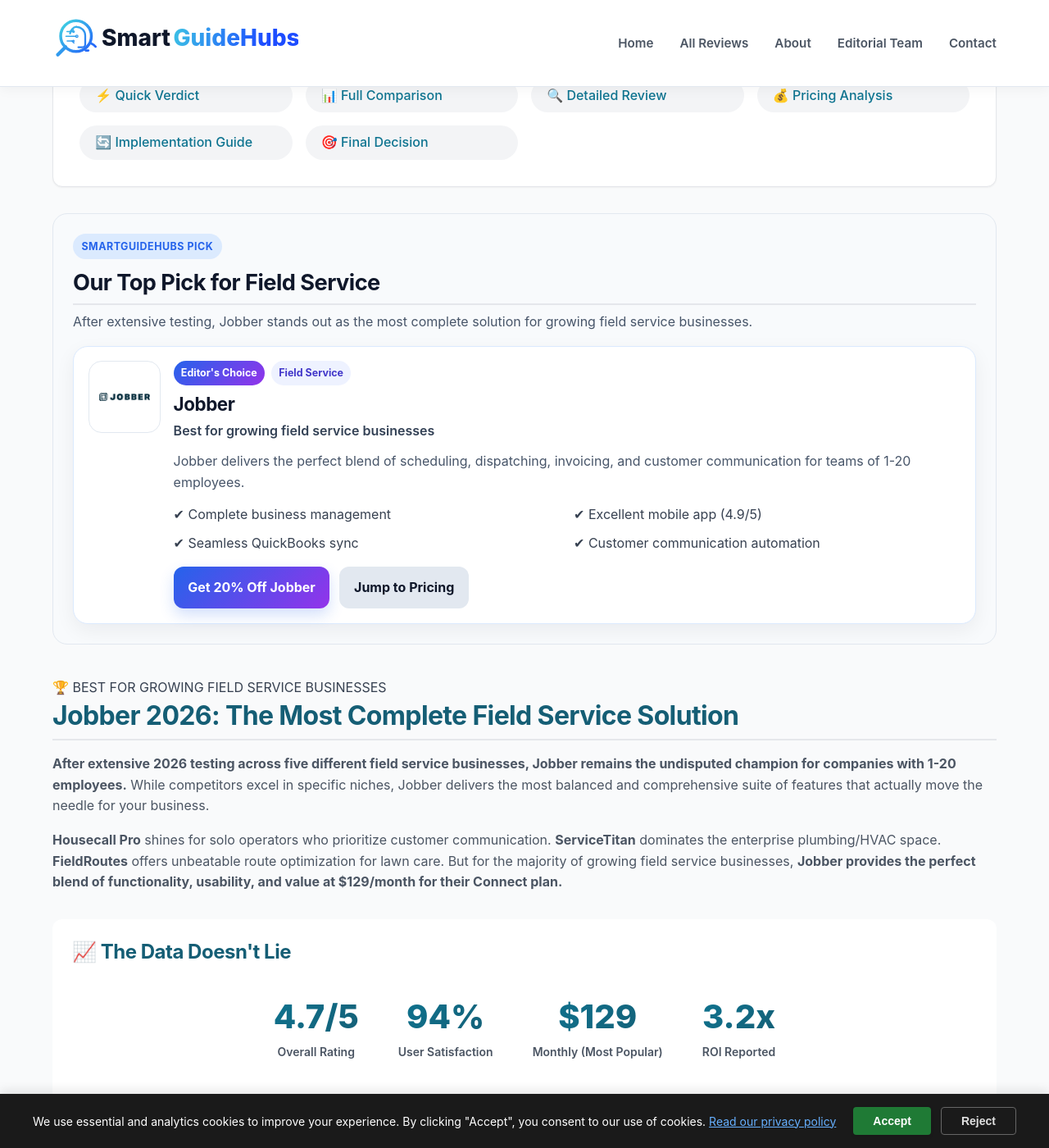
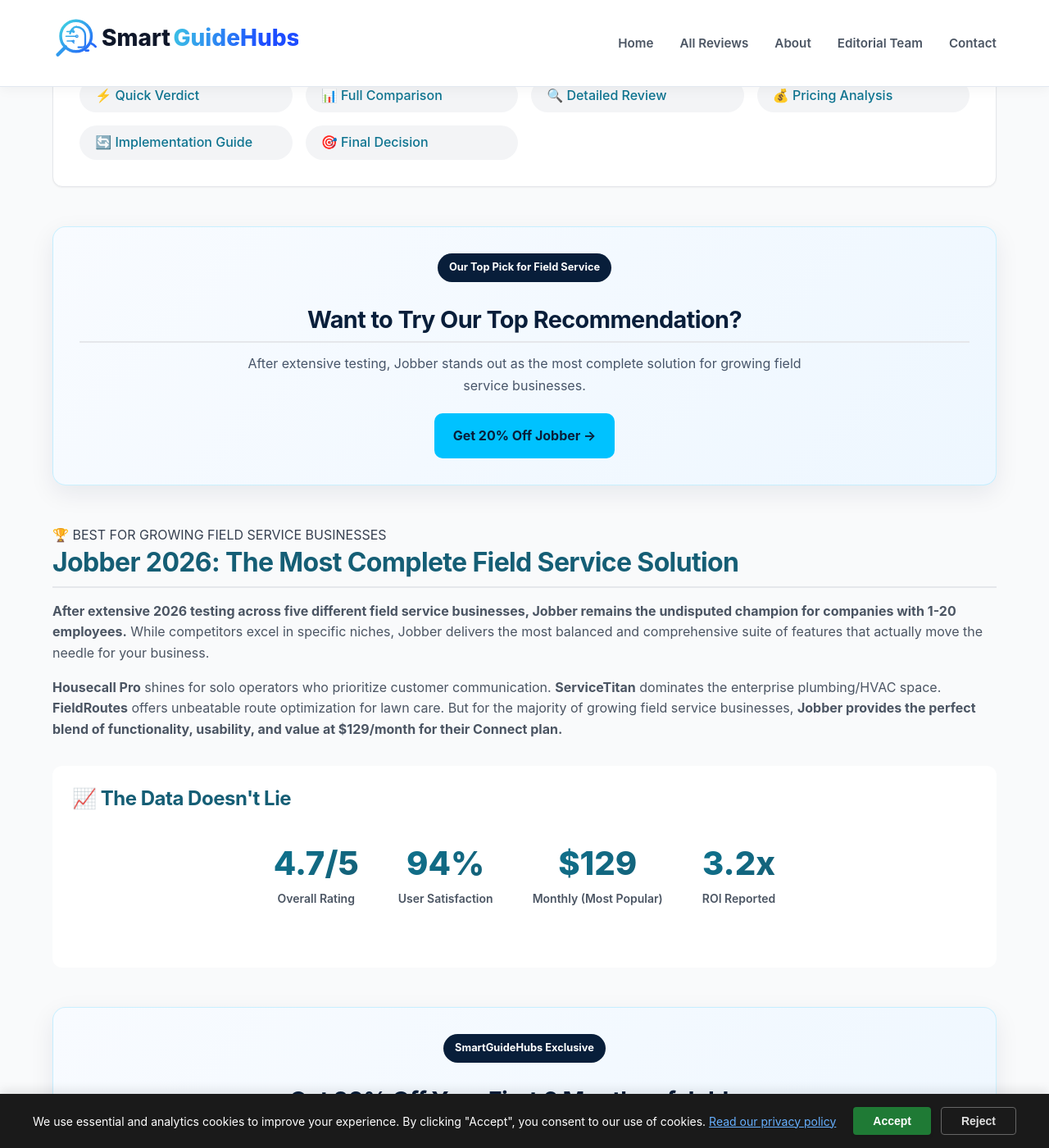
Before and after one commit to Yanniga01/gilliansperkin.github.io, a Jekyll site: the page built from _posts/2026-01-25-jobber-review.md, in a window 1280 px wide and 1400 px high, scrolled down 514 px. Shown: the whole window at 82% size. Built offline with Jekyll 4.4.1, drawn with Linux system fonts in a browser that asks for light colours.

Commit message:
Unify review pick and affiliate CTA styling

```diff
--- a/_includes/review-pick.html
+++ b/_includes/review-pick.html
@@ -1,45 +1,32 @@
-<div class="sgh-picks">
-  <div class="picks-header">
-    <span class="picks-badge">SmartGuideHubs Pick</span>
-    <h2 class="picks-heading">{{ include.heading | default: "Recommended Tool" }}</h2>
-    <p class="picks-intro">{{ include.intro | default: "Based on usability, features, pricing, and overall value." }}</p>
+<div class="sgh-cta sgh-cta-review-pick">
+  <div class="cta-badge">
+    <span>{{ include.heading | default: "SmartGuideHubs Top Pick" }}</span>
   </div>
 
-  <div class="picks-card">
-    <div class="picks-logo">
-      <img src="{{ include.logo }}" alt="{{ include.name }} logo">
-    </div>
+  <h2 class="cta-title">
+    {{ include.title | default: "Want to Try Our Top Recommendation?" }}
+  </h2>
 
-    <div>
-      <div class="picks-tags">
-        <span class="picks-main-badge">{{ include.badge | default: "Best Overall" }}</span>
-        {% if include.tag %}
-        <span class="picks-tag">{{ include.tag }}</span>
-        {% endif %}
-      </div>
+  <p class="cta-text">
+    {{ include.text | default: include.intro | default: include.description | default: "Explore the platform and test if it fits your workflow before committing to a paid plan." }}
+  </p>
 
-      <h3 class="picks-title">{{ include.name }}</h3>
-      <p class="picks-subtitle">{{ include.subtitle }}</p>
-      <p class="picks-description">{{ include.description }}</p>
+  <a href="{{ include.button_url | default: include.primary_url }}"
+     class="cta-button"
+     target="_blank"
+     rel="sponsored noopener">
+    {{ include.button_text | default: include.primary_text | default: "Try It Now" }} →
+  </a>
 
-      <ul class="picks-points">
-        {% if include.point1 %}<li>✔ {{ include.point1 }}</li>{% endif %}
-        {% if include.point2 %}<li>✔ {{ include.point2 }}</li>{% endif %}
-        {% if include.point3 %}<li>✔ {{ include.point3 }}</li>{% endif %}
-        {% if include.point4 %}<li>✔ {{ include.point4 }}</li>{% endif %}
-      </ul>
+  {% if include.subtext %}
+  <p class="cta-subtext">
+    {{ include.subtext }}
+  </p>
+  {% endif %}
 
-      <div class="picks-actions">
-        <a href="{{ include.primary_url }}" class="picks-button-primary" rel="sponsored noopener">
-          {{ include.primary_text | default: "Try Now" }}
-        </a>
-
-        {% if include.secondary_url and include.secondary_text %}
-        <a href="{{ include.secondary_url }}" class="picks-button-secondary">
-          {{ include.secondary_text }}
-        </a>
-        {% endif %}
-      </div>
-    </div>
-  </div>
+  {% if include.note %}
+  <p class="cta-note">
+    {{ include.note }}
+  </p>
+  {% endif %}
 </div>
--- a/assets/css/site.css
+++ b/assets/css/site.css
@@ -637,7 +637,7 @@
   margin: var(--space-xl) 0;
 }
 
-.cta-button {
+.cta-section .cta-button {
   display: inline-block;
   background: white;
   color: var(--primary);
@@ -650,7 +650,7 @@
   transition: var(--transition-base);
 }
 
-.cta-button:hover {
+.cta-section .cta-button:hover {
   transform: translateY(-2px);
   box-shadow: var(--shadow-md);
 }
@@ -953,12 +953,13 @@
 
 /* ---------- Affiliate CTA Component ---------- */
 .sgh-cta {
+  background: linear-gradient(135deg, #f8fbff, #eef7ff);
+  border: 1px solid rgba(0, 194, 255, 0.18);
+  border-radius: 16px;
+  padding: 2rem;
   text-align: center;
-  padding: 2.5rem;
-  border-radius: 20px;
-  background: linear-gradient(135deg, #2563eb, #7c3aed);
-  color: #fff;
   margin: 3rem 0;
+  box-shadow: 0 10px 30px rgba(8, 30, 58, 0.08);
 }
 
 .cta-badge {
@@ -967,60 +968,67 @@
 
 .cta-badge span {
   display: inline-block;
-  font-size: 0.75rem;
+  background: #081E3A;
+  color: #fff;
+  font-size: 0.8rem;
   font-weight: 700;
-  letter-spacing: 0.05em;
-  text-transform: uppercase;
-  padding: 0.35rem 0.7rem;
+  padding: 0.45rem 0.9rem;
   border-radius: 999px;
-  background: rgba(255, 255, 255, 0.2);
+  margin-bottom: 1rem;
 }
 
 .cta-title {
-  margin-bottom: 1rem;
-  font-size: 2rem;
-  line-height: 1.3;
-  color: #fff;
+  margin: 0 0 0.75rem;
+  font-size: 1.8rem;
+  line-height: 1.25;
+  color: #081E3A;
 }
 
 .cta-text {
-  max-width: 650px;
-  margin: 0 auto 1.5rem;
-  color: rgba(255, 255, 255, 0.9);
-  font-size: 1.05rem;
+  max-width: 700px;
+  margin: 0 auto 1.25rem;
+  color: #475569;
+  font-size: 1rem;
+  line-height: 1.7;
 }
 
 .cta-button {
   display: inline-block;
-  background: #fff;
-  color: #1e293b;
+  background: #00C2FF;
+  color: #081E3A;
   font-weight: 700;
-  padding: 1rem 1.8rem;
-  border-radius: 12px;
   text-decoration: none;
-  box-shadow: 0 10px 25px rgba(0, 0, 0, 0.15);
-  transition: all 0.2s ease;
+  padding: 0.9rem 1.4rem;
+  border-radius: 10px;
+  transition: transform 0.2s ease, box-shadow 0.2s ease;
 }
 
 .cta-button:hover {
   transform: translateY(-2px);
-  background: #fff;
-  color: #2563eb;
-  box-shadow: 0 15px 30px rgba(0, 0, 0, 0.2);
+  box-shadow: 0 10px 20px rgba(8, 30, 58, 0.15);
 }
 
 .cta-subtext {
-  margin-top: 1.2rem;
+  margin-top: 1rem;
+  margin-bottom: 0;
+  color: #64748b;
   font-size: 0.9rem;
-  color: rgba(255, 255, 255, 0.8);
+}
+
+.cta-note {
+  margin-top: 0.6rem;
+  margin-bottom: 0;
+  color: #334155;
+  font-size: 0.85rem;
+  font-weight: 600;
 }
 
 @media (max-width: 640px) {
   .cta-title {
-    font-size: 1.6rem;
+    font-size: 1.5rem;
   }
   .sgh-cta {
-    padding: 1.5rem;
+    padding: 1.5rem 1.25rem;
   }
 }
 
@@ -1800,7 +1808,7 @@
 .cta-section p, .newsletter-section p {
   color: rgba(255,255,255,0.9);
 }
-.cta-button {
+.cta-section .cta-button {
   display: inline-block;
   background: white;
   color: var(--primary);
@@ -1810,7 +1818,7 @@
   text-decoration: none;
   transition: var(--transition-base);
 }
-.cta-button:hover {
+.cta-section .cta-button:hover {
   transform: translateY(-2px);
   box-shadow: var(--shadow-md);
 }
```
